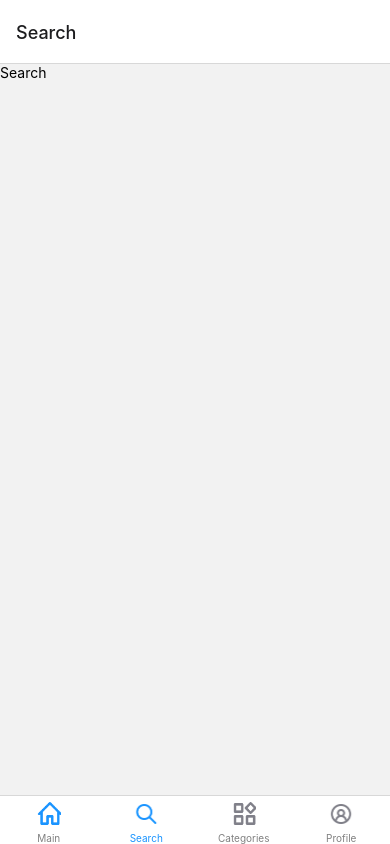
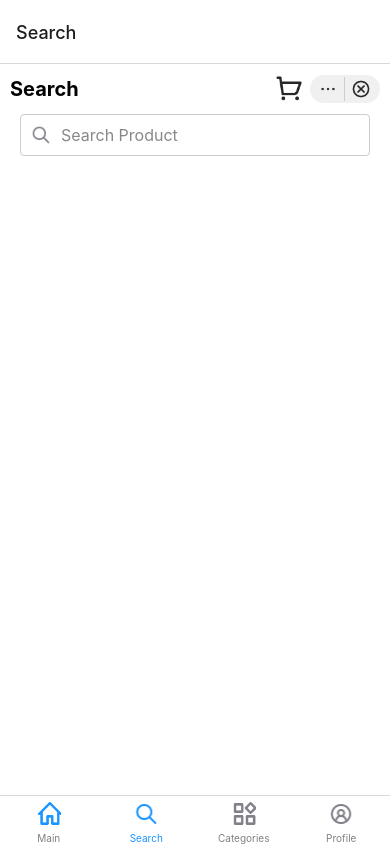
Before and after one commit to areebaqamar021/react-native-projects, a React Native app in the folder ecommerceUi/: screen /Search in a window 390 px wide. Built offline with nearby package versions, Linux system fonts and the light colour scheme.

Commit message:
Refactor Header component to dynamically display shop name

```diff
--- a/ecommerceUi/src/components/Header.js
+++ b/ecommerceUi/src/components/Header.js
@@ -1,10 +1,10 @@
 import React from 'react';
 import { View, Text, TouchableOpacity, Image, StyleSheet } from 'react-native';
 
-const Header = () => {
+const Header = ({ shopName }) => {
   return (
     <View style={styles.headerContainer}>
-      <Text style={styles.shopName}>Shop name</Text>
+      <Text style={styles.shopName}>{shopName}</Text>
       <View style={styles.iconContainer}>
         <TouchableOpacity>
           <Image
--- a/ecommerceUi/src/screens/Main.js
+++ b/ecommerceUi/src/screens/Main.js
@@ -10,7 +10,7 @@ const Main = () => {
     return (
         <ScrollView style={{ flex: 1 }} >
             <View style={{ backgroundColor: '#fff'}}>
-                <Header />
+                <Header shopName='Shop Name'/>
                 <Slider />
                 <View style={styles.view}>
                     <Text style={styles.deals}>Hot Deals</Text>
--- a/ecommerceUi/src/screens/Search.js
+++ b/ecommerceUi/src/screens/Search.js
@@ -1,14 +1,51 @@
-import { StyleSheet, Text, View } from 'react-native'
+import { StyleSheet, Image, View, TextInput } from 'react-native'
 import React from 'react'
+import Header from '../components/Header'
 
 const Search = () => {
   return (
-    <View>
-      <Text>Search</Text>
+    <View style={styles.container}>
+      <Header shopName='Search' />
+      <View style={styles.searchContainer}>
+        <Image
+          source={require('../assets/search.png')}
+          style={styles.icon} />
+        <TextInput
+          style={styles.input}
+          placeholder="Search Product"
+          placeholderTextColor="#888"
+        />
+      </View>
     </View>
   )
 }
 
 export default Search
 
-const styles = StyleSheet.create({})
+const styles = StyleSheet.create({
+  container: {
+    flex: 1,
+    backgroundColor: '#fff',
+  },
+  searchContainer: {
+    flexDirection: 'row',
+    alignItems: 'center',
+    borderWidth: 1,
+    borderColor: '#ccc',
+    borderRadius: 4,
+    marginLeft: 20,
+    marginRight: 20,
+  },
+  icon: {
+    width: 20,
+    height: 20,
+    marginRight: 10,
+    marginLeft: 10
+  },
+  input: {
+    flex: 1,
+    height: 40,
+    fontSize: 16,
+
+  },
+})
```
Also changed, not shown: ecommerceUi/src/assets/search.png (added).
